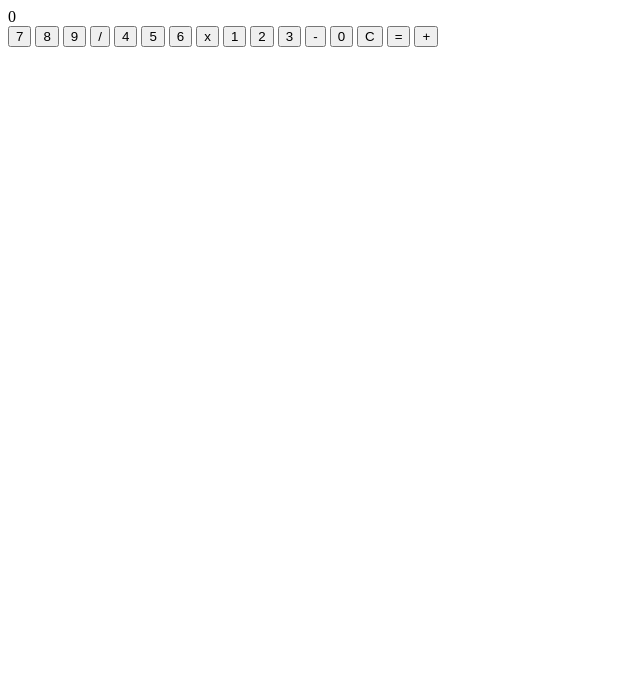
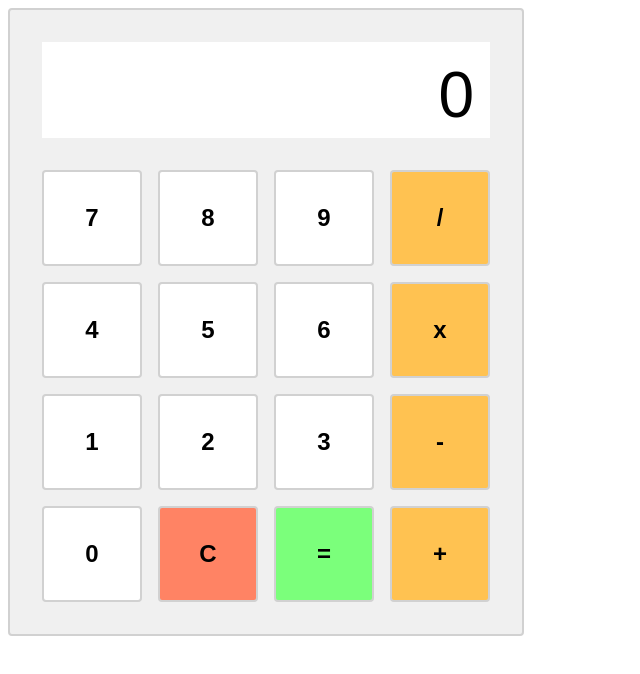
Before and after one commit to CoryMci/calculator, a plain HTML site: page index.html in a window 1280 px wide. Shown: the whole page, without its empty margins (0-640 px from the left). Drawn offline with Linux system fonts and the light colour scheme.

Commit message:
Add css styles and flexed content

```diff
--- a/index.html
+++ b/index.html
@@ -4,11 +4,12 @@
     <meta charset="UTF-8">
     <meta http-equiv="X-UA-Compatible" content="IE=edge">
     <meta name="viewport" content="width=device-width, initial-scale=1.0">
-    <link type="stylesheet" href="style.css">
+    <link rel="stylesheet" href="style.css">
     <script href="script.js" defer></script>
     <title>HTML Calculator</title>
 </head>
 <body>
+    <div class="container">
         <div class="calculator">
             <div class="screen">0</div>
             <div class="buttons">
@@ -30,5 +31,6 @@
                 <button class="op plus">+</button>
             </div>
         </div>
+    </div>
 </body>
 </html>
--- a/style.css
+++ b/style.css
@@ -0,0 +1,62 @@
+.container {
+    margin:auto;
+    position:absolute;
+
+ }
+
+.calculator{
+    background-color:rgb(240, 240, 240);
+    border: 2px solid rgb(209, 209, 209);
+    border-radius: 4px;
+    font-family:Arial, Helvetica, sans-serif;
+    width: 512px;
+    height: auto;
+    display:flex;
+    flex-direction: column;
+}
+
+.screen {
+    margin-top: 32px;
+    margin-left: 32px;
+    margin-right: 32px;
+    background-color: rgb(255, 255, 255);
+    height: 64px;
+    text-align: end;
+    vertical-align: center;
+    padding: 16px;
+    font-size: 64px;
+
+}
+
+.buttons{
+    display:flex;
+    flex-wrap: wrap;
+    gap: 16px;
+    padding:32px;
+
+}
+
+button {
+    width: 96px;
+    height: 96px;
+    flex: auto;
+    font-size: 24px;
+    font-weight: 700;
+    border-radius: 4px;
+    border: 2px solid rgb(209, 209, 209);
+    background-color: white;
+
+
+}
+
+.op {
+    background-color: rgb(255, 194, 81);
+}
+
+.equals{
+    background-color: rgb(123, 255, 123);
+}
+
+.clear{
+    background-color: rgb(255, 131, 100);
+}
```
Lines whose indentation alone changed are shown as unchanged.
